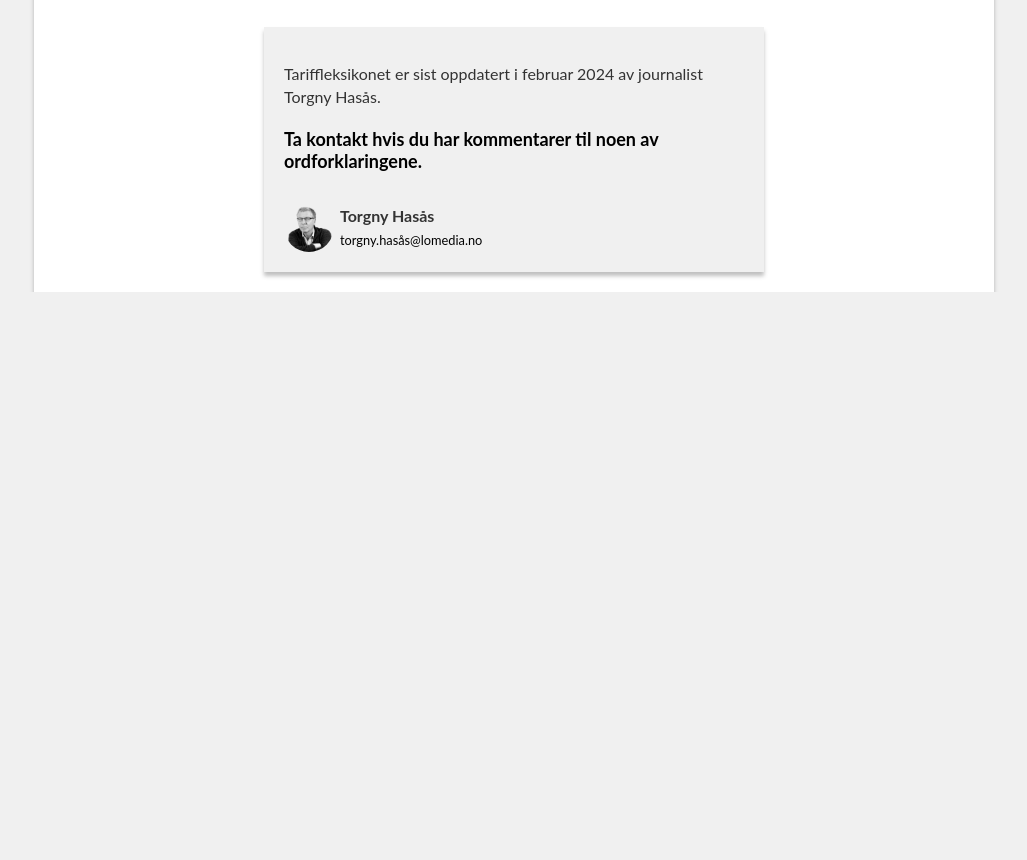
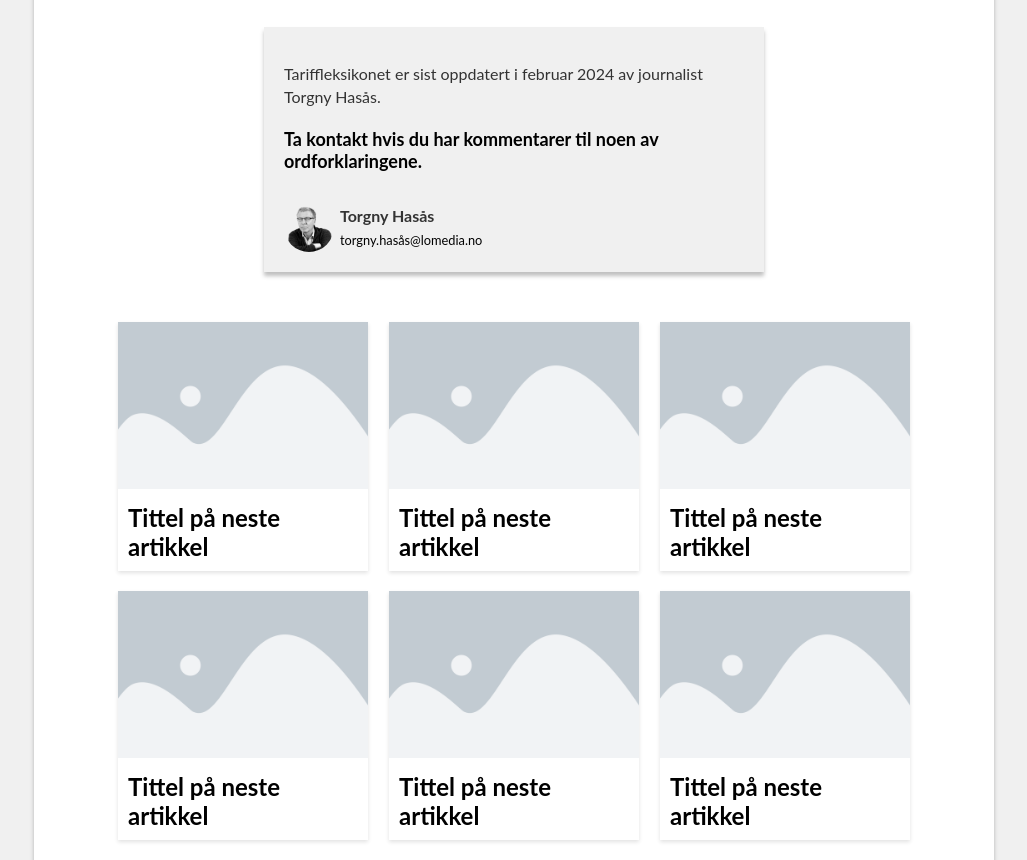
Before and after one commit to Ninuskaninus/tariffleksikon_2024, a website with bundled scripts: page pages/tariff.html in a window 1280 px wide. Shown: the part 774-1634 px from the top of the page, without its empty margins (126-1153 px from the left). Before the commit the page ends 1066 px from the top, so only its background shows below. Built offline with nearby package versions, Linux system fonts and the light colour scheme.

Commit message:
added read more to articles

```diff
--- a/pages/tariff.html
+++ b/pages/tariff.html
@@ -69,6 +69,44 @@
           </div>
         </div>
       </div>
+      <div class="frifag-tariff-article-more-container">
+        <div class="frifag-tariff-readmore-article">
+          <img src="/src/img/placeholder-img.webp" alt="" />
+          <div>
+            <h5>Tittel på neste artikkel</h5>
+          </div>
+        </div>
+        <div class="frifag-tariff-readmore-article">
+          <img src="/src/img/placeholder-img.webp" alt="" />
+          <div>
+            <h5>Tittel på neste artikkel</h5>
+          </div>
+        </div>
+        <div class="frifag-tariff-readmore-article">
+          <img src="/src/img/placeholder-img.webp" alt="" />
+          <div>
+            <h5>Tittel på neste artikkel</h5>
+          </div>
+        </div>
+        <div class="frifag-tariff-readmore-article">
+          <img src="/src/img/placeholder-img.webp" alt="" />
+          <div>
+            <h5>Tittel på neste artikkel</h5>
+          </div>
+        </div>
+        <div class="frifag-tariff-readmore-article">
+          <img src="/src/img/placeholder-img.webp" alt="" />
+          <div>
+            <h5>Tittel på neste artikkel</h5>
+          </div>
+        </div>
+        <div class="frifag-tariff-readmore-article">
+          <img src="/src/img/placeholder-img.webp" alt="" />
+          <div>
+            <h5>Tittel på neste artikkel</h5>
+          </div>
+        </div>
+      </div>
     </main>
   </body>
 </html>
--- a/src/sass/_base.scss
+++ b/src/sass/_base.scss
@@ -244,3 +244,58 @@ main{
         background-color: $beige;
     }
 }
+
+.frifag-tariff-readmore-article{
+    box-shadow: $box-shadow-light;
+    img {
+        width: 100%;
+        max-width: 250px;
+    }
+
+    div{
+        padding: 10px;
+        box-sizing: border-box;
+        width: 100%;
+        max-width: 250px;
+        align-items: center;
+        justify-content: center;
+        display: flex;
+    }
+
+    h5{
+        margin: 0;
+        font-size: 1.5rem;
+    }
+}
+
+.frifag-tariff-article-more-container{
+    display: flex;
+    flex-direction: row;
+    gap: 20px;
+    margin-top: 50px;
+    width: 100%;
+    max-width: 792px;
+    flex-wrap: wrap;
+    justify-content: space-between;
+}
+
+@media screen and (max-width: 830px) {
+    .frifag-tariff-article-more-container{
+        justify-content: center;
+    }
+}
+
+@media screen and (max-width: 560px) {
+    .frifag-tariff-readmore-article{
+        display: flex;
+        flex-direction: row;
+
+        img{
+            max-width: 150px;
+            width: 100%;
+            height: 100px;
+        }
+    }
+
+
+}
```
Also changed, not shown: dist/css/main.css, src/img/placeholder-img.webp (added), 1 other file.
